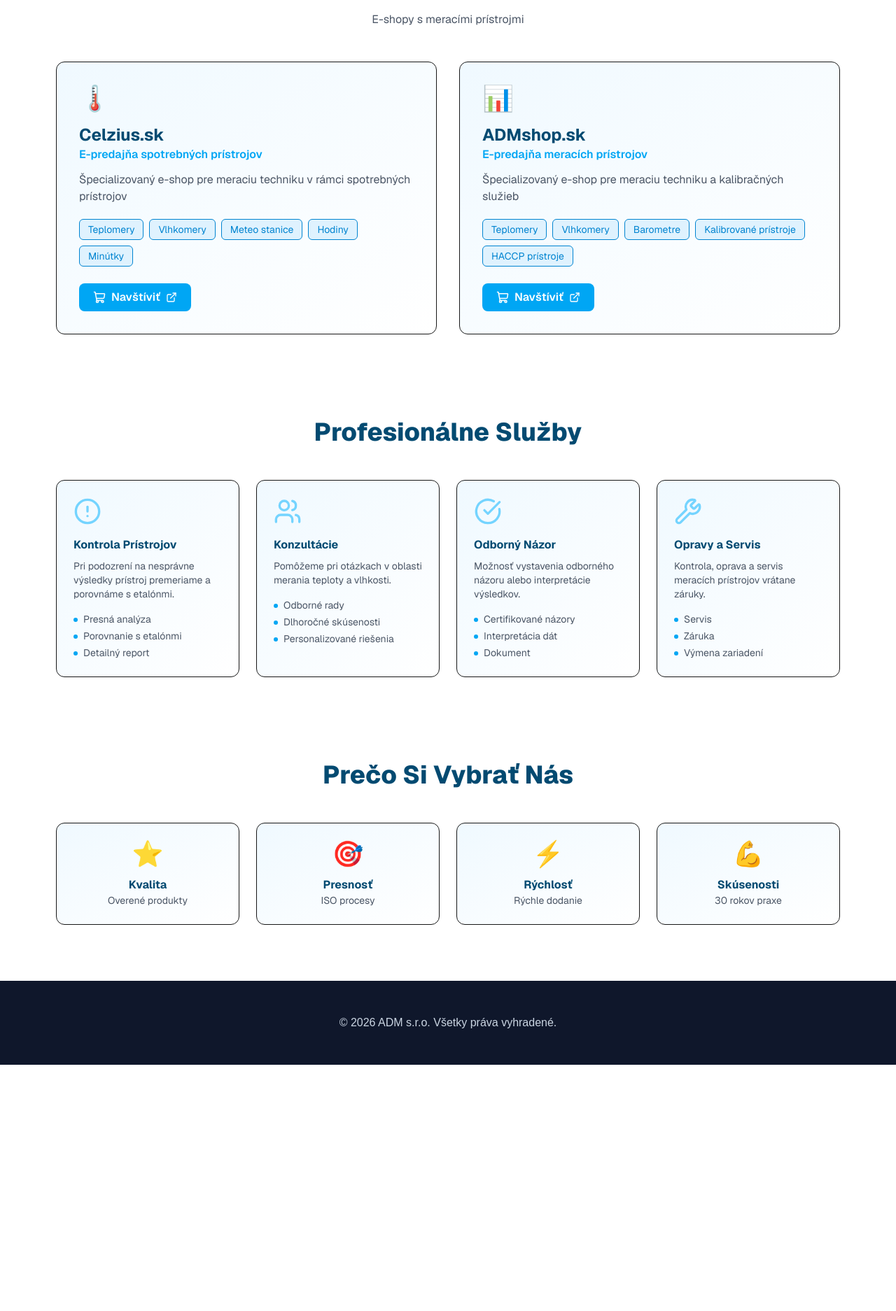
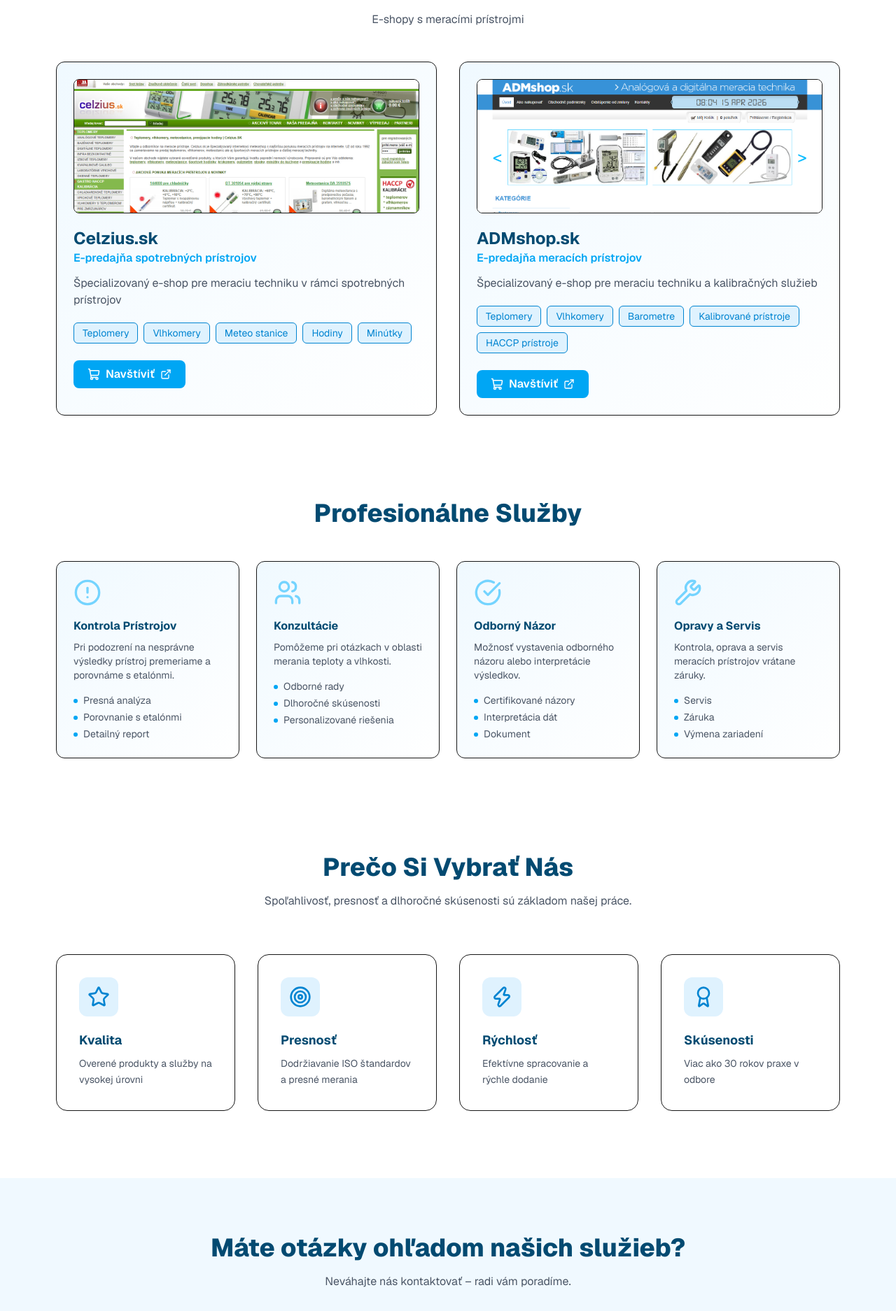
Before and after one commit to simdolo/adm, a Next.js app: page /services in a window 1280 px wide. Shown: the part 530-2404 px from the top of the page at 70% size. Before the commit the page ends 2052 px from the top, so only its background shows below. Built offline with nearby package versions, Linux system fonts and the light colour scheme.

Commit message:
opravy a upravy.

```diff
--- a/components/AboutUsHp.jsx
+++ b/components/AboutUsHp.jsx
@@ -56,7 +56,7 @@ const AboutUs = () => {
   return (
     <div className="font-sans bg-white">
       {/* ABOUT SECTION */}
-      <section id="about" className="max-w-5xl mx-auto px-4 pt-24 scroll-mt-24">
+      <section id="about" className="max-w-5xl mx-auto px-4 pt-24 scroll-mt-6">
         {/* HEADER */}
         <div className="text-center mb-14">
           <h2 className="text-4xl font-extrabold text-sky-900">
--- a/components/ContactForm.jsx
+++ b/components/ContactForm.jsx
@@ -70,7 +70,7 @@ const ContactForm = () => {
     <div className="font-sans bg-white">
 
       {/* FAQ */}
-      <section className="max-w-5xl mx-auto px-4 pb-14 pt-30 scroll-mt-38" id="contact">
+      <section className="max-w-5xl mx-auto px-4 pb-14 pt-30" id="contact">
         <h2 className="text-4xl font-extrabold text-sky-900 text-center mb-10">
           Často kladené otázky
         </h2>
--- a/components/Hero.jsx
+++ b/components/Hero.jsx
@@ -4,7 +4,10 @@ import React from "react";
 const Hero = () => {
   return (
     <div>
-      <hero className="h-screen flex items-center justify-center relative overflow-hidden" id="home">
+      <hero
+        className="h-screen flex items-center justify-center relative overflow-hidden"
+        id="home"
+      >
         {/* BG IMAGE */}
         <div
           className="absolute inset-0 bg-cover bg-bottom"
@@ -16,13 +19,21 @@ const Hero = () => {
 
         {/* Content */}
         <div className="relative z-10 text-center px-4 max-w-4xl">
-          <h1 className="text-5xl md:text-7xl font-bold text-slate-900 mb-6 leading-tight">
+          <h1 className="text-5xl md:text-7xl font-bold text-sky-900 mb-6 leading-tight">
             Kalibrácie a metrológia
           </h1>
           <p className="text-xl md:text-2xl text-slate-700 mb-8">
-            ... s láskou k meracím prístrojom.
+            s láskou k meracím prístrojom.
           </p>
-          <button className="px-8 py-4 bg-slate-900 text-white rounded-lg hover:bg-slate-800 transition-all duration-200 font-semibold">
+          <button
+            onClick={() => {
+              const el = document.getElementById("contact");
+              if (el) {
+                el.scrollIntoView({ behavior: "smooth" });
+              }
+            }}
+            className="px-8 py-4 bg-slate-900 text-white rounded-lg hover:bg-slate-800 transition-all duration-200 font-semibold"
+          >
             Kontakt
           </button>
         </div>
--- a/components/Services.jsx
+++ b/components/Services.jsx
@@ -1,6 +1,8 @@
 "use client";
 
 import React from "react";
+import Image from "next/image";
+import { Star, Target, Zap, Award } from "lucide-react";
 import {
   ShoppingCart,
   AlertCircle,
@@ -9,8 +11,25 @@ import {
   CheckCircle,
   ExternalLink,
 } from "lucide-react";
+import { useRouter, usePathname } from "next/navigation";
 
 const Services = () => {
+  const router = useRouter();
+  const pathname = usePathname();
+
+  // 🔥 rovnaká logika ako navbar
+  const scrollToSection = (id) => {
+    if (pathname !== "/") {
+      router.push(`/#${id}`);
+      return;
+    }
+
+    const el = document.getElementById(id);
+    if (el) {
+      el.scrollIntoView({ behavior: "smooth" });
+    }
+  };
+
   const shops = [
     {
       id: 1,
@@ -19,7 +38,7 @@ const Services = () => {
       description:
         "Špecializovaný e-shop pre meraciu techniku v rámci spotrebných prístrojov",
       items: ["Teplomery", "Vlhkomery", "Meteo stanice", "Hodiny", "Minútky"],
-      icon: "🌡️",
+      img: "/celziusEshop.png",
       url: "https://celzius.sk",
     },
     {
@@ -35,7 +54,7 @@ const Services = () => {
         "Kalibrované prístroje",
         "HACCP prístroje",
       ],
-      icon: "📊",
+      img: "/admEshop.png",
       url: "https://admshop.sk",
     },
   ];
@@ -108,21 +127,23 @@ const Services = () => {
           {shops.map((shop) => (
             <div
               key={shop.id}
-              className="p-8 rounded-xl border bg-linear-to-br from-sky-50 to-white hover:shadow-xl hover:-translate-y-2 transition"
+              className="p-6 rounded-xl border bg-linear-to-br from-sky-50 to-white hover:shadow-xl hover:-translate-y-2 transition"
             >
-              <div className="text-4xl mb-4">{shop.icon}</div>
+              {/* IMAGE */}
+              <div className="w-full h-48 relative mb-5 rounded-lg overflow-hidden border bg-white">
+                <Image
+                  src={shop.img}
+                  alt={shop.name}
+                  fill
+                  className="object-cover object-top"
+                />
+              </div>
 
-              <h3 className="text-2xl font-bold text-sky-900">
-                {shop.name}
-              </h3>
+              <h3 className="text-2xl font-bold text-sky-900">{shop.name}</h3>
 
-              <p className="text-sky-500 font-semibold mb-3">
-                {shop.category}
-              </p>
+              <p className="text-sky-500 font-semibold mb-3">{shop.category}</p>
 
-              <p className="text-gray-600 mb-5">
-                {shop.description}
-              </p>
+              <p className="text-gray-600 mb-5">{shop.description}</p>
 
               <div className="flex flex-wrap gap-2 mb-6">
                 {shop.items.map((item, i) => (
@@ -167,13 +188,9 @@ const Services = () => {
                   {s.icon}
                 </div>
 
-                <h3 className="font-bold text-sky-900 mb-2">
-                  {s.title}
-                </h3>
+                <h3 className="font-bold text-sky-900 mb-2">{s.title}</h3>
 
-                <p className="text-gray-600 text-sm mb-4">
-                  {s.description}
-                </p>
+                <p className="text-gray-600 text-sm mb-4">{s.description}</p>
 
                 <ul className="space-y-1">
                   {s.features.map((f, i) => (
@@ -190,27 +207,77 @@ const Services = () => {
       </section>
 
       {/* WHY US */}
-      <section className="max-w-6xl mx-auto px-4 py-20">
-        <h2 className="text-4xl font-extrabold text-center text-sky-900 mb-12">
+      <section className="max-w-6xl mx-auto px-4 py-24">
+        <h2 className="text-4xl font-extrabold text-center text-sky-900 mb-4">
           Prečo Si Vybrať Nás
         </h2>
 
-        <div className="grid md:grid-cols-4 gap-6 text-center">
+        <p className="text-center text-gray-600 mb-16 max-w-2xl mx-auto">
+          Spoľahlivosť, presnosť a dlhoročné skúsenosti sú základom našej práce.
+        </p>
+
+        <div className="grid md:grid-cols-4 gap-8">
           {[
-            { icon: "⭐", title: "Kvalita", desc: "Overené produkty" },
-            { icon: "🎯", title: "Presnosť", desc: "ISO procesy" },
-            { icon: "⚡", title: "Rýchlosť", desc: "Rýchle dodanie" },
-            { icon: "💪", title: "Skúsenosti", desc: "30 rokov praxe" },
+            {
+              icon: <Star className="w-8 h-8" />,
+              title: "Kvalita",
+              desc: "Overené produkty a služby na vysokej úrovni",
+            },
+            {
+              icon: <Target className="w-8 h-8" />,
+              title: "Presnosť",
+              desc: "Dodržiavanie ISO štandardov a presné merania",
+            },
+            {
+              icon: <Zap className="w-8 h-8" />,
+              title: "Rýchlosť",
+              desc: "Efektívne spracovanie a rýchle dodanie",
+            },
+            {
+              icon: <Award className="w-8 h-8" />,
+              title: "Skúsenosti",
+              desc: "Viac ako 30 rokov praxe v odbore",
+            },
           ].map((item, i) => (
             <div
               key={i}
-              className="p-6 rounded-xl border bg-linear-to-br from-sky-50 to-white hover:shadow-xl transition"
+              className="group p-8 rounded-2xl border bg-white hover:shadow-2xl hover:-translate-y-2 transition-all duration-300"
             >
-              <div className="text-4xl mb-3">{item.icon}</div>
-              <h3 className="font-bold text-sky-900">{item.title}</h3>
-              <p className="text-gray-600 text-sm">{item.desc}</p>
+              {/* ICON */}
+              <div className="w-14 h-14 flex items-center justify-center rounded-xl bg-sky-100 text-sky-600 mb-5 group-hover:bg-sky-500 group-hover:text-white transition">
+                {item.icon}
+              </div>
+
+              {/* TEXT */}
+              <h3 className="text-lg font-bold text-sky-900 mb-2">
+                {item.title}
+              </h3>
+
+              <p className="text-gray-600 text-sm leading-relaxed">
+                {item.desc}
+              </p>
             </div>
           ))}
+        </div>
+      </section>
+
+      {/* CTA */}
+      <section className="bg-sky-50 py-20">
+        <div className="max-w-4xl mx-auto px-4 text-center">
+          <h2 className="text-3xl md:text-4xl font-extrabold text-sky-900 mb-4">
+            Máte otázky ohľadom našich služieb?
+          </h2>
+
+          <p className="text-gray-600 mb-8">
+            Neváhajte nás kontaktovať – radi vám poradíme.
+          </p>
+
+          <button
+            onClick={() => scrollToSection("contact")}
+            className="inline-block bg-sky-500 text-white px-6 py-3 rounded-lg font-semibold hover:bg-sky-600 transition"
+          >
+            Kontaktovať nás
+          </button>
         </div>
       </section>
     </div>
```
Also changed, not shown: public/admEshop.png (added), public/celziusEshop.png (added).
